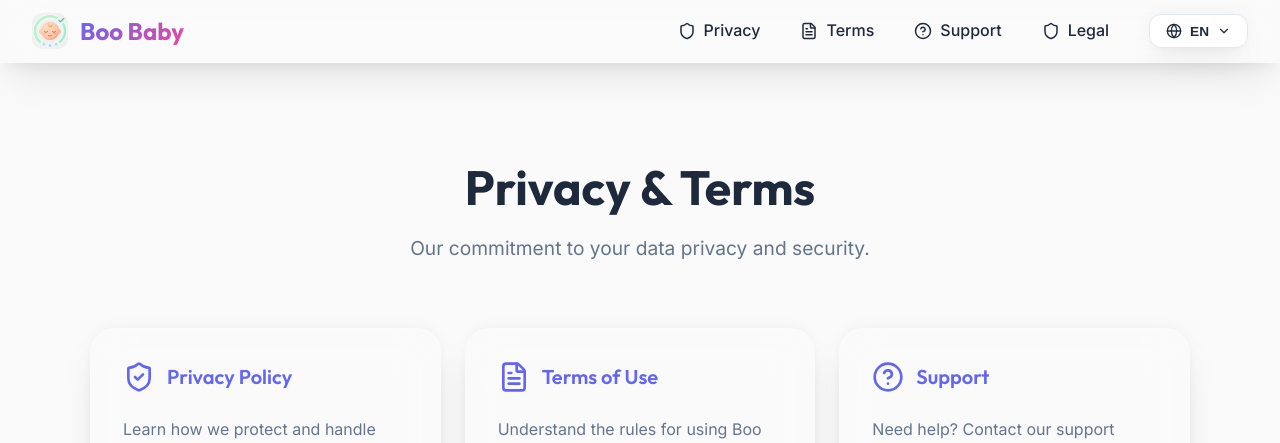
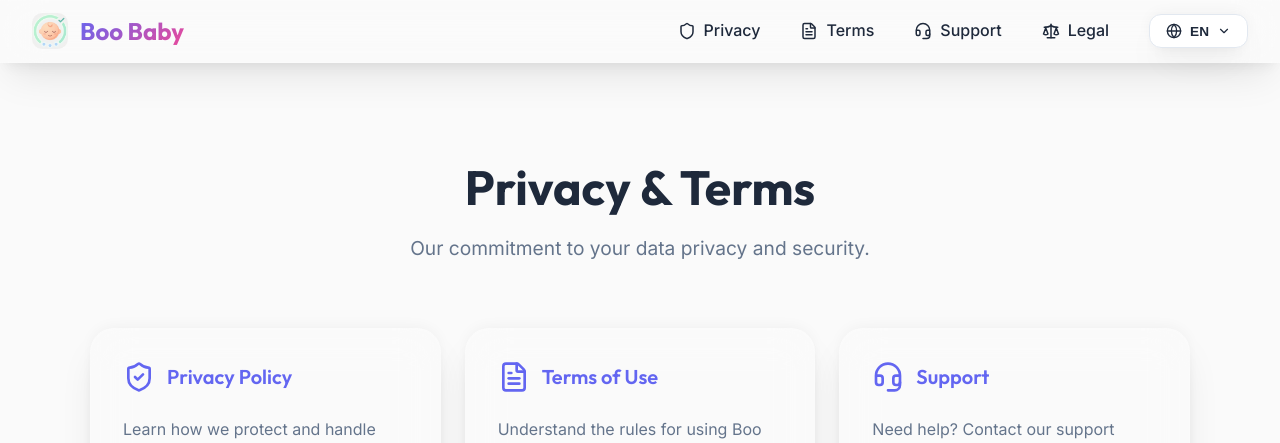
Before and after one commit to dsaglam94/boo-baby-privacy, a Next.js app: page /en/legal in a window 1280 px wide. Shown: the top 443 px of the page. Built offline with nearby package versions, Linux system fonts and the light colour scheme.

Commit message:
updates UI

```diff
--- a/src/app/[lang]/legal/page.tsx
+++ b/src/app/[lang]/legal/page.tsx
@@ -1,6 +1,6 @@
 import Header from "@/components/Header";
 import Link from "next/link";
-import { ArrowRight, ShieldCheck, FileText, HelpCircle } from "lucide-react";
+import { ArrowRight, ShieldCheck, FileText, Headset } from "lucide-react";
 import type { Locale } from "@/lib/get-dictionary";
 import { getDictionary } from "@/lib/get-dictionary";
 
@@ -101,7 +101,7 @@ export default async function LegalPage({ params }: { params: Promise<{ lang: Lo
             transition: 'transform 0.2s ease, box-shadow 0.2s ease',
           }}>
             <div style={{ display: 'flex', alignItems: 'center', gap: '0.75rem' }}>
-              <HelpCircle size={32} color="var(--primary)" style={{ flexShrink: 0 }} />
+              <Headset size={32} color="var(--primary)" style={{ flexShrink: 0 }} />
               <h2 style={{ margin: 0, fontSize: '1.25rem', fontWeight: 600 }}>{dict.home.supportTitle}</h2>
             </div>
             <p style={{ color: 'var(--muted)', fontSize: '1rem', lineHeight: '1.5' }}>
--- a/src/app/[lang]/page.tsx
+++ b/src/app/[lang]/page.tsx
@@ -149,7 +149,7 @@ export default async function Home({ params }: { params: Promise<{ lang: Locale
                    index === 2 ? <Globe size={28} /> :
                    <CheckCircle2 size={28} />}
                 </div>
-                <h3 style={{ fontSize: '1.5rem', margin: 0, fontWeight: 700 }}>{feature.title}</h3>
+                <h3 style={{ fontSize: '1.5rem', margin: 0, fontWeight: 700, textWrap:'nowrap' }}>{feature.title}</h3>
                 <p style={{ color: 'var(--muted)', lineHeight: 1.6, fontSize: '1.05rem' }}>{feature.desc}</p>
               </div>
             ))}
--- a/src/components/Header.tsx
+++ b/src/components/Header.tsx
@@ -3,7 +3,7 @@
 import { useState, useEffect } from "react";
 import Link from "next/link";
 import Image from "next/image";
-import { Shield, FileText, HelpCircle, Menu, X } from "lucide-react";
+import { Shield, FileText, Headset, Scale, Menu, X } from "lucide-react";
 import type { Locale } from "@/lib/get-dictionary";
 import { getDictionary } from "@/lib/get-dictionary";
 import LanguageSelector from "./LanguageSelector";
@@ -69,11 +69,11 @@ export default function Header({ lang }: { lang: Locale }) {
             {dict.nav.terms}
           </Link>
           <Link href={`/${lang}/support`} style={{ display: 'flex', alignItems: 'center', gap: '0.5rem', fontWeight: 500, color: 'var(--foreground)' }}>
-            <HelpCircle size={18} />
+            <Headset size={18} />
             {dict.nav.support}
           </Link>
           <Link href={`/${lang}/legal`} style={{ display: 'flex', alignItems: 'center', gap: '0.5rem', fontWeight: 500, color: 'var(--foreground)' }}>
-            <Shield size={18} />
+            <Scale size={18} />
             {dict.nav.legal}
           </Link>
           <LanguageSelector lang={lang} />
@@ -145,11 +145,11 @@ export default function Header({ lang }: { lang: Locale }) {
             {dict.nav.terms}
           </Link>
           <Link href={`/${lang}/support`} className="mobile-menu-link" onClick={() => setIsMenuOpen(false)}>
-            <HelpCircle size={24} />
+            <Headset size={24} />
             {dict.nav.support}
           </Link>
           <Link href={`/${lang}/legal`} className="mobile-menu-link" onClick={() => setIsMenuOpen(false)}>
-            <Shield size={24} />
+            <Scale size={24} />
             {dict.nav.legal}
           </Link>
 
--- a/src/lib/get-dictionary.ts
+++ b/src/lib/get-dictionary.ts
@@ -40,7 +40,7 @@ export const dictionaries = {
     title: "Boo Baby - Bebek Takip ve Ebeveynlik Uygulaması",
     description: "Bebeğinizin büyümesini, beslenmesini, uykusunu ve daha fazlasını Boo Baby ile takip edin.",
     marketing: {
-      title: "Bebeğinizin ihtiyacı olan her şey tek bir uygulamada.",
+      title: "Bebeğinizin ihtiyacı olan her şey, tek bir uygulamada.",
       subtitle: "Bebeğinizin gelişim yolculuğu için en iyi yol arkadaşı. Beslenme, uyku, bez değişimi ve büyüme aşamalarını kolayca takip edin.",
       appStore: "App Store",
       playStore: "Play Store",
```
